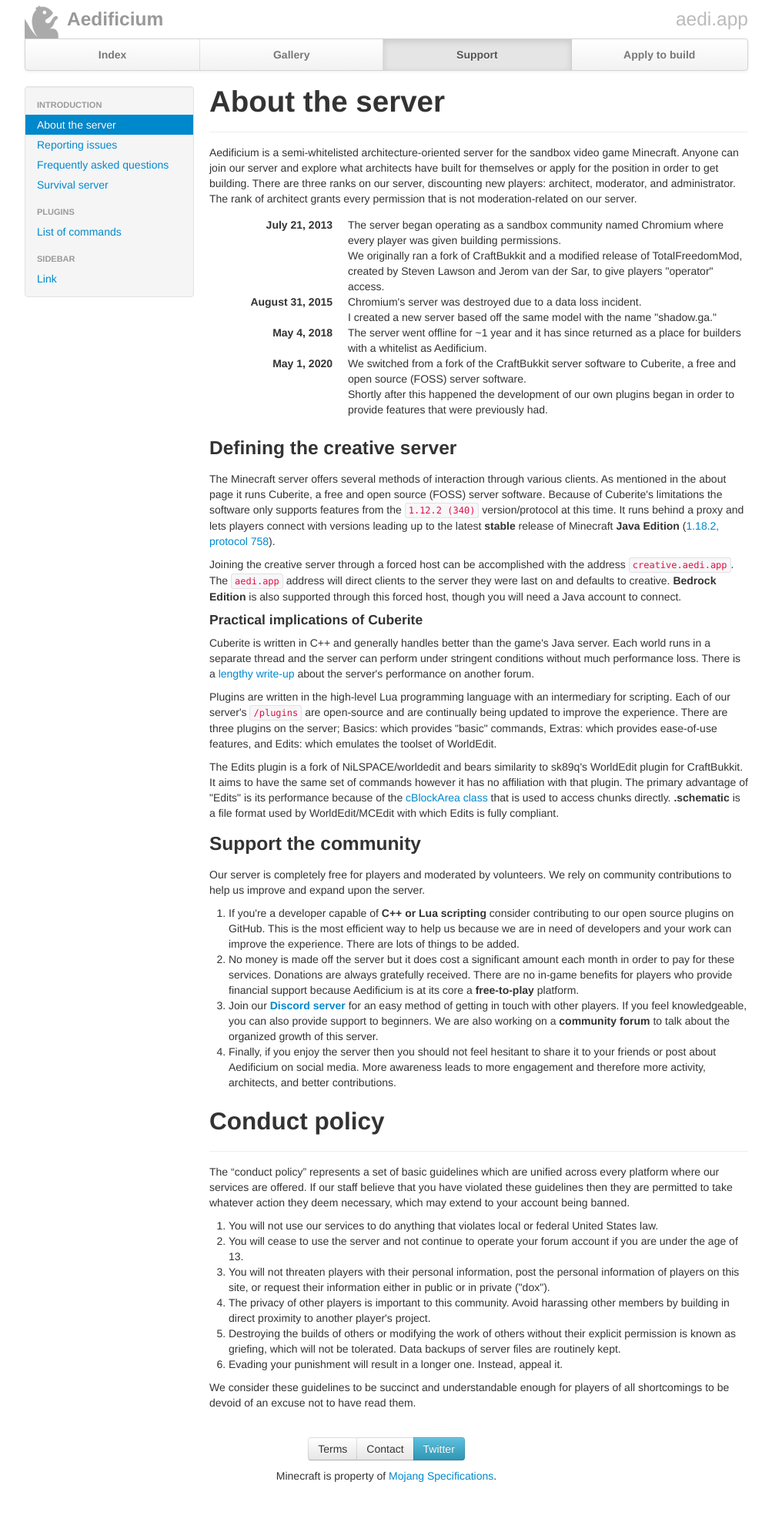
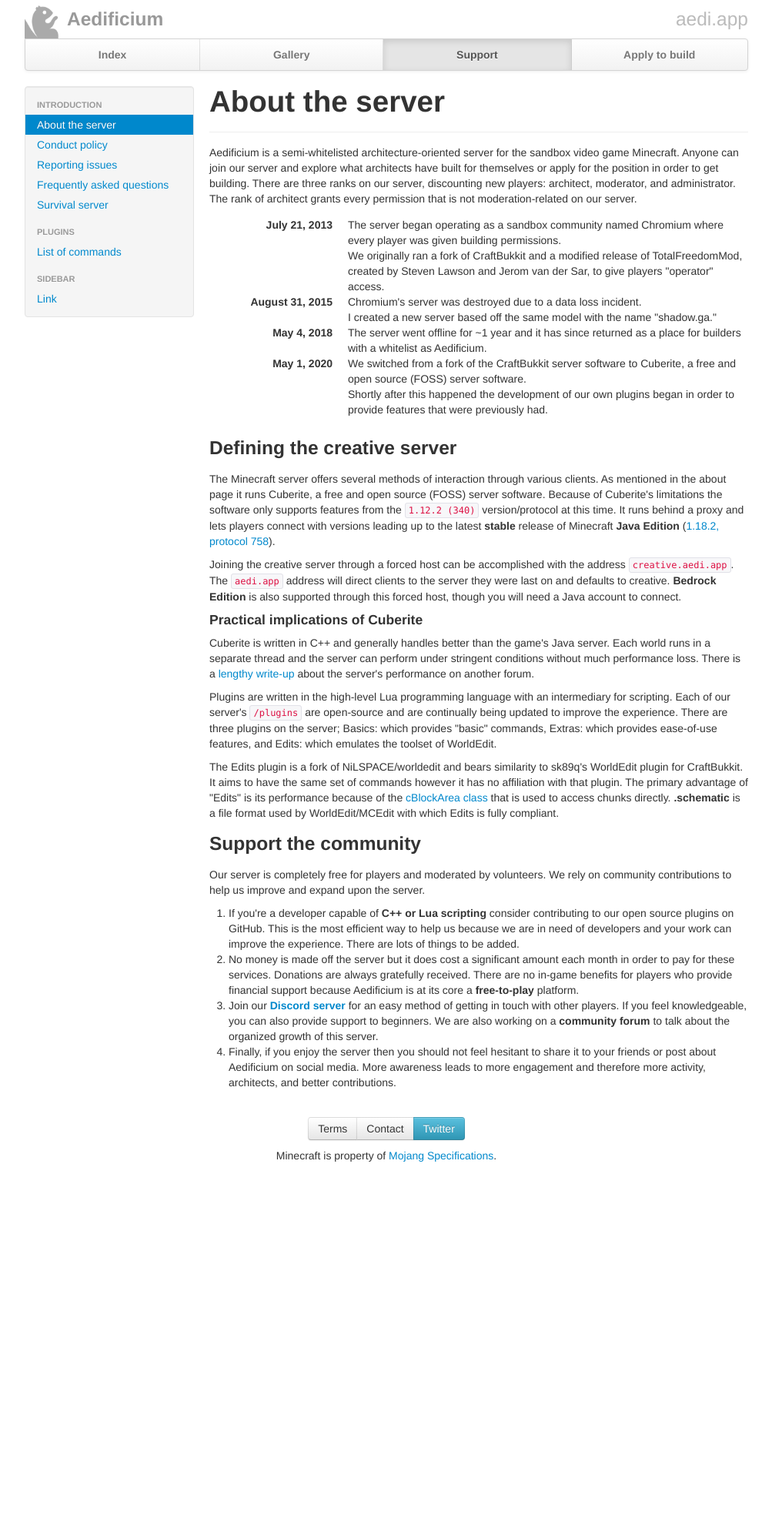
Before and after one commit to aedifi/website, a Jekyll site: the page built from support/about.md, in a window 1280 px wide. Shown: the whole page at 77% size, without its empty margins (138-1141 px from the left). Built offline with Jekyll 4.4.1, drawn with Linux system fonts in a browser that asks for light colours; after the commit the page ends 1561 px from its top, so only the background shows below that.

Commit message:
Split some pages, add content to reporting issues

```diff
--- a/_includes/sidebar.html
+++ b/_includes/sidebar.html
@@ -3,7 +3,8 @@
 		{% assign active = page.url | downcase | split: '/' %}
 		<li class="nav-header">Introduction</li>
 		<li {% if active[2] == null %}class='active'{% endif %}><a href="/about">About the server</a></li>
-		<li {% if active[2] == 'faq' %}class='active'{% endif %}><a href="/support/issues">Reporting issues</a></li>
+		<li {% if active[2] == 'rules' %}class='active'{% endif %}><a href="/support/rules">Conduct policy</a></li>
+		<li {% if active[2] == 'issues' %}class='active'{% endif %}><a href="/support/issues">Reporting issues</a></li>
 		<li {% if active[2] == 'faq' %}class='active'{% endif %}><a href="/support/faq">Frequently asked questions</a></li>
 		<li {% if active[2] == 'survival' %}class='active'{% endif %}><a href="/support/survival">Survival server</a></li>
 		<li class="nav-header">Plugins</li>
--- a/assets/css/custom.css
+++ b/assets/css/custom.css
@@ -107,7 +107,8 @@
 /* Apply to build */
 .typeform-widget {
 	margin-top: 15px;
-	border: 1px solid #d4d4d4;
+	background: #f5f5f5;
+	border: 1px solid #e3e3e3;
 	border-radius: 5px;
 	box-shadow: 0 1px 4px rgb(0 0 0 / 7%);
 }
--- a/support/about.md
+++ b/support/about.md
@@ -38,18 +38,3 @@
 		<li>Finally, if you enjoy the server then you should not feel hesitant to share it to your friends or post about Aedificium on social media.  More awareness leads to more engagement and therefore more activity, architects, and better contributions.</li>
 	</ol>
 </section>
-<section id="conductPolicy">
-		<div class="page-header">
-			<h2>Conduct policy</h2>
-		</div>
-		<p>The “conduct policy” represents a set of basic guidelines which are unified across every platform where our services are offered.  If our staff believe that you have violated these guidelines then they are permitted to take whatever action they deem necessary, which may extend to your account being banned.</p>
-		<ol>
-			<li>You will not use our services to do anything that violates local or federal United States law.</li>
-			<li>You will cease to use the server and not continue to operate your forum account if you are under the age of 13.</li>
-			<li>You will not threaten players with their personal information, post the personal information of players on this site, or request their information either in public or in private ("dox").</li>
-			<li>The privacy of other players is important to this community. Avoid harassing other members by building in direct proximity to another player's project.</li>
-			<li>Destroying the builds of others or modifying the work of others without their explicit permission is known as griefing, which will not be tolerated. Data backups of server files are routinely kept.</li>
-			<li>Evading your punishment will result in a longer one. Instead, appeal it.</li>
-		</ol>
-		<p>We consider these guidelines to be succinct and understandable enough for players of all shortcomings to be devoid of an excuse not to have read them.</p>
-</section>
```
Also changed, not shown: support/issues.md (+27 -0 lines), support/rules.md (added, +21 -0 lines).
